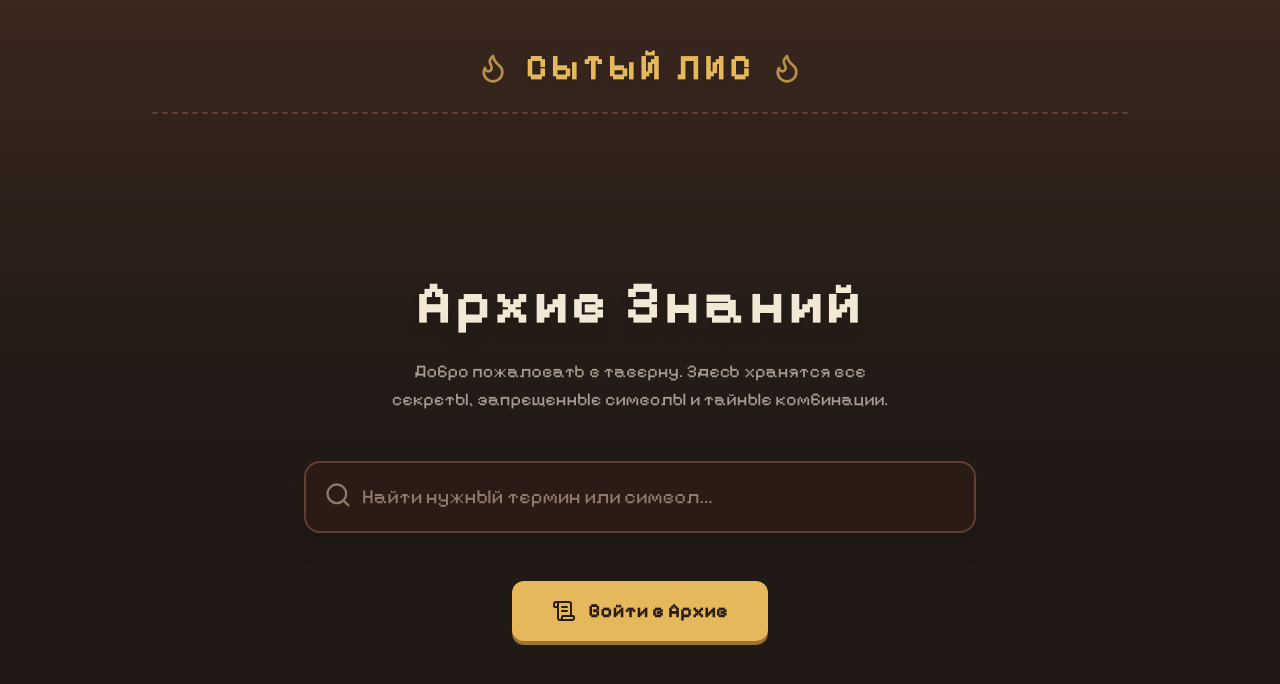
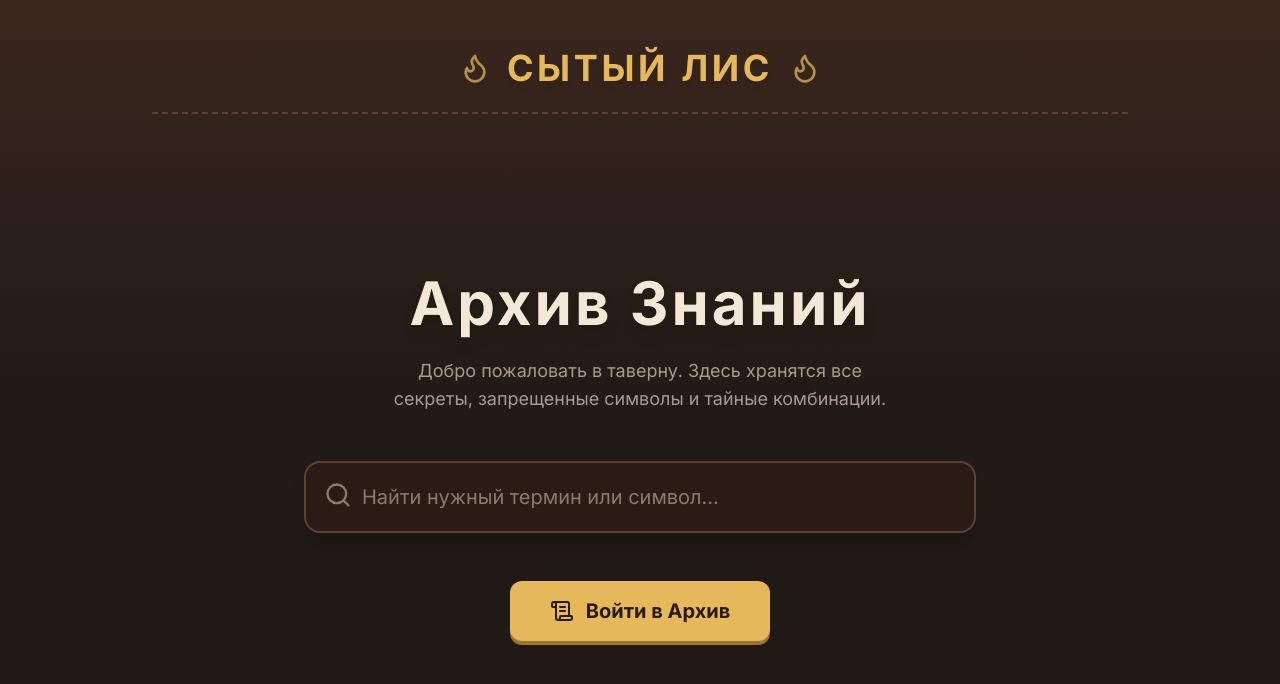
Before and after one commit to Muruhita/Divishbt, a Next.js app: page / in a window 1280 px wide. Shown: the top 684 px of the page. Built offline with nearby package versions, Linux system fonts and the light colour scheme.

Commit message:
Update layout.tsx

```diff
--- a/app/layout.tsx
+++ b/app/layout.tsx
@@ -1,17 +1,16 @@
 import type { Metadata } from "next";
-// Заменили VT323 на Pixelify_Sans
-import { Pixelify_Sans } from "next/font/google";
+import { Inter } from "next/font/google";
 import "./globals.css";
 
-const pixelFont = Pixelify_Sans({
-  weight: ["400", "700"],
+// Заменили пиксельный шрифт на современный и читаемый Inter
+const inter = Inter({
   subsets: ["latin", "cyrillic"],
-  variable: "--font-pixel",
+  variable: "--font-inter",
 });
 
 export const metadata: Metadata = {
   title: "Сытый Лис | Архив",
-  description: "Архив запретных знаний",
+  description: "Архив запретных знаний таверны 'Сытый Лис'",
 };
 
 export default function RootLayout({
@@ -21,7 +20,7 @@
 }>) {
   return (
     <html lang="ru">
-      <body className={`${pixelFont.className} antialiased`}>
+      <body className={`${inter.className} antialiased`}>
         {children}
       </body>
     </html>
```
